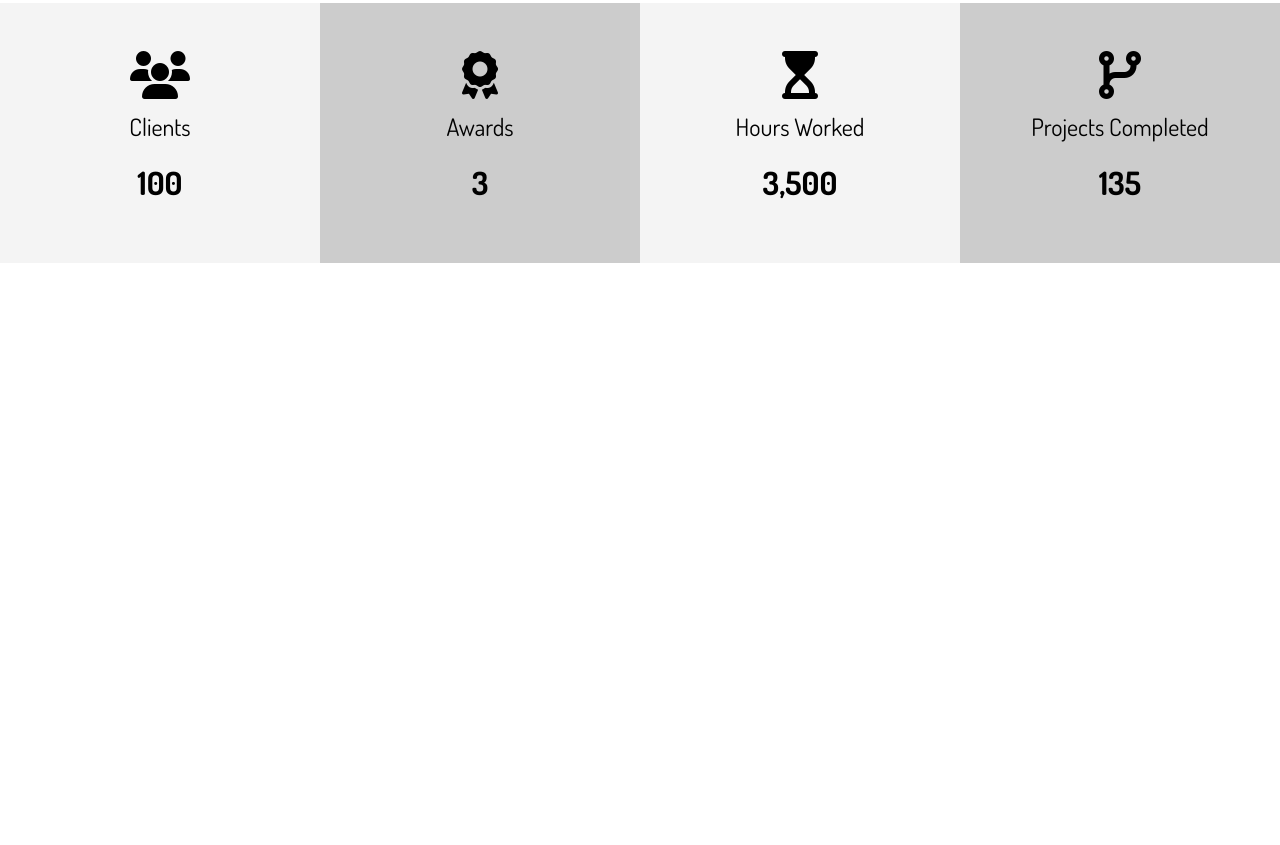
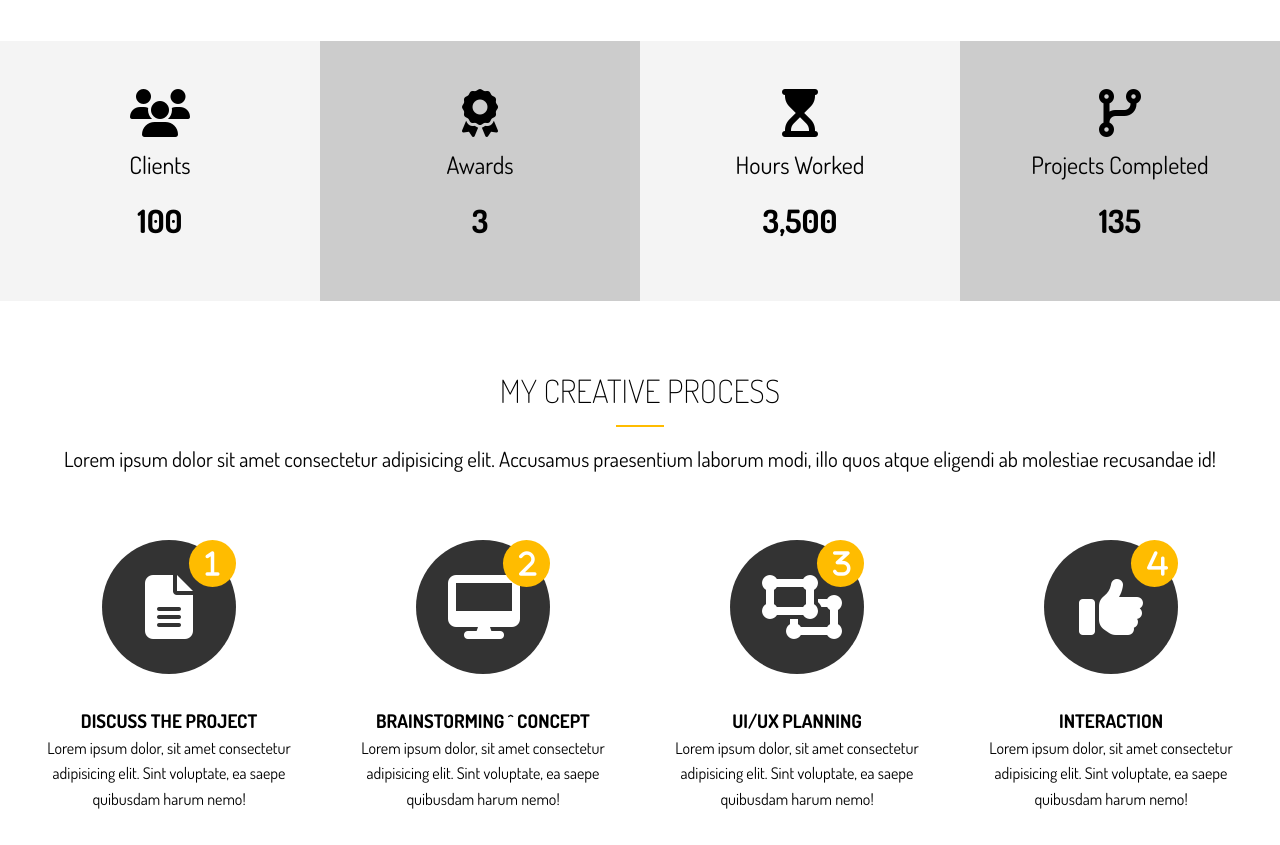
Before and after one commit to chrismcpeters/portfolio_website, a website: page dist/index.html in a window 1280 px wide. Shown: the part 1217-2062 px from the top of the page. Before the commit the page ends 1512 px from the top, so only its background shows below. Drawn offline with Linux system fonts and the light colour scheme.

Commit message:
Portfolio website 1.20.24

```diff
--- a/scss/_utilities.scss
+++ b/scss/_utilities.scss
@@ -80,3 +80,19 @@ input[class^='btn-']:hover {
       margin: 4rem 0;
    }
 }
+
+.section-title{
+   font-size: 2rem;
+   display: block;
+   padding-bottom: .5rem;
+   text-align: center;
+   font-weight: 100;
+   text-transform: uppercase;
+}
+.bottom-line {
+   height: 2px;
+   width: 3rem;
+   background: $main-color;
+   display: block;
+   margin: 0 auto 1rem auto;
+}
--- a/scss/main.scss
+++ b/scss/main.scss
@@ -144,4 +144,51 @@ img {
             }
         }
     }
+
+    &-c {
+       .process {
+        display: grid;
+        grid-template-columns: repeat(4, 1fr);
+        gap: 1.5rem;
+        text-align: center;
+
+        &-step {
+            position: absolute;
+            top: 0;
+            right: 0;
+            font-size: 28px;
+            background: $main-color;
+            border-radius: 50%;
+            height: 15px;
+            width: 15px;
+            line-height: 15px;
+            padding: 1rem;
+            transition: all 1s;
+        }
+
+        &-icon {
+            border-radius: 50%;
+            background: $dark-color;
+            color: #fff;
+            padding: 2rem;
+            width: 70px;
+            height: 70px;
+            line-height: 70px;
+            text-align: center;
+            position: relative;
+            transition: all 1s;
+
+            &:hover {
+                background: $main-color;
+                width: 90px;
+                height: 90px;
+                line-height: 90px;
+
+                .process-step {
+                    background: $dark-color;
+                }
+            }
+        }
+       }
+    }
 }
```
Also changed, not shown: dist/css/main.css, dist/index.html.
